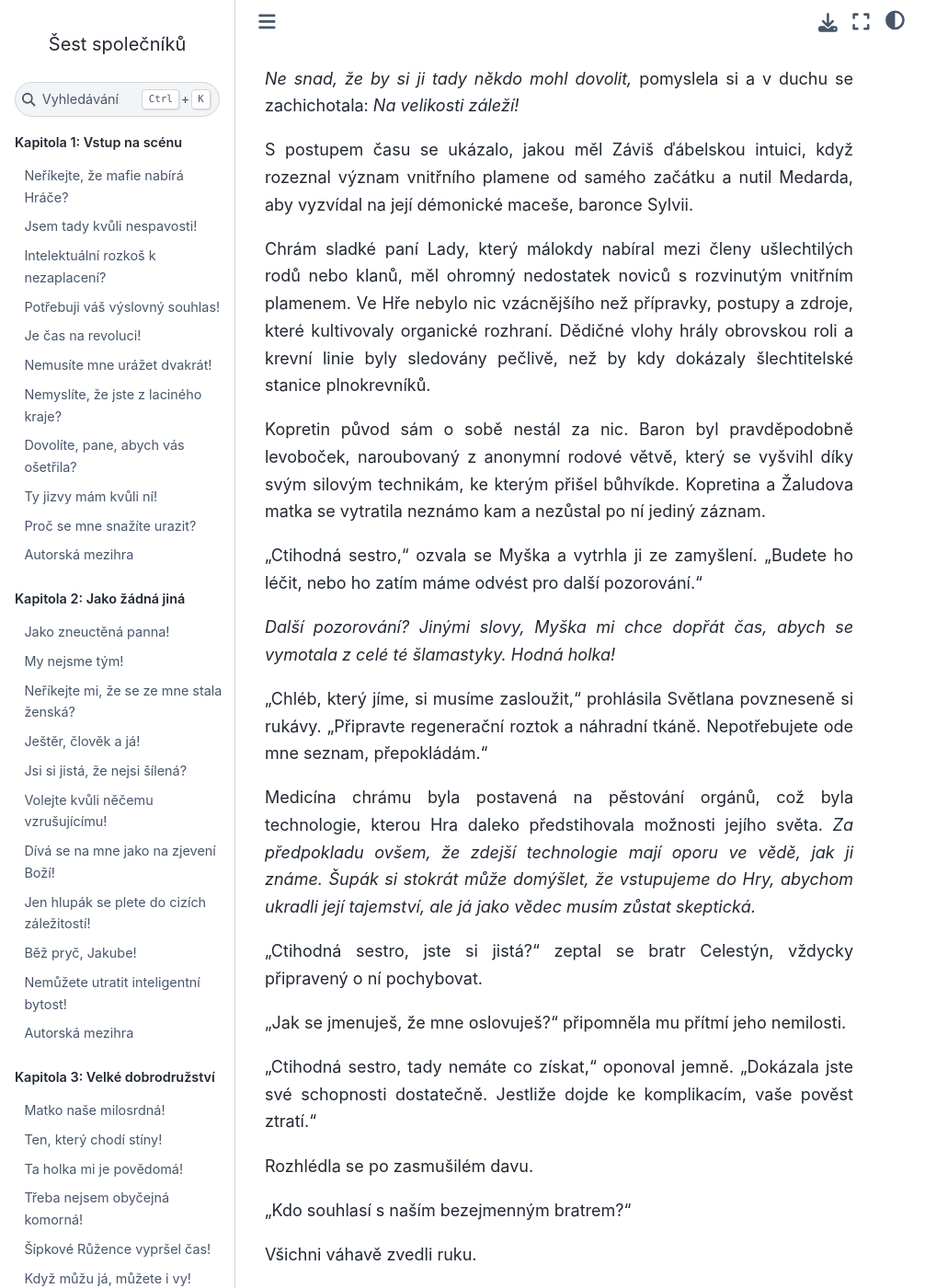
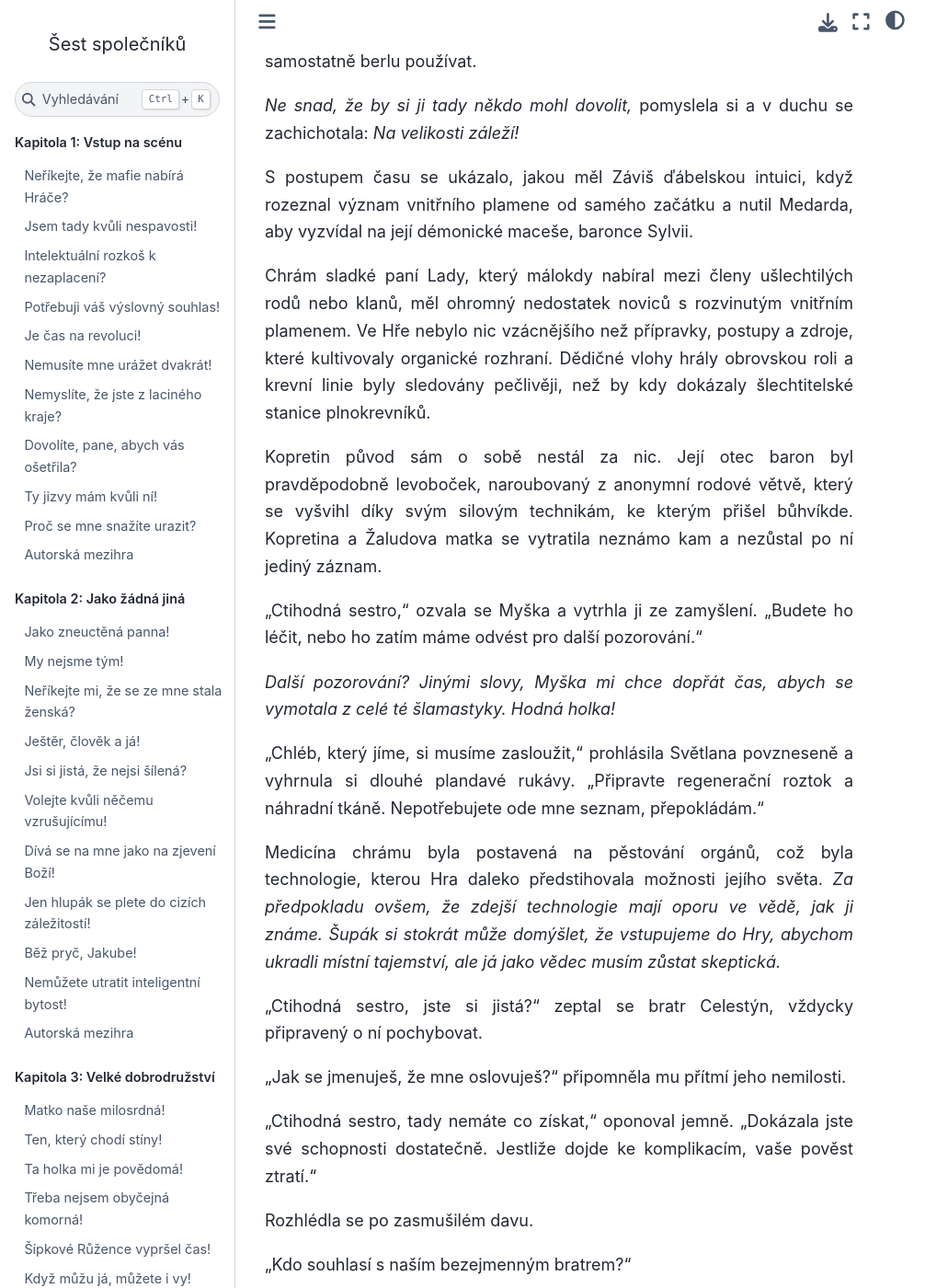
Before and after one commit to hanpari/sest-spolecniku, a Sphinx documentation site: the page built from source/sest_spolecniku/014-nove-hrozby/08.md, in a window 1280 px wide and 1400 px high, scrolled down 8877 px. Shown: the whole window at 92% size, without its empty margins (0-1031 px from the left). Built offline with Sphinx 7.4.7 and the Sphinx Book theme 1.1.4, drawn with Linux system fonts in a browser that asks for light colours; pages that are not in the unit, such as notebooks, are missing from menus; some of the changed text lies outside the part shown.

Commit message:
Update 08.md

```diff
--- a/source/sest_spolecniku/014-nove-hrozby/08.md
+++ b/source/sest_spolecniku/014-nove-hrozby/08.md
@@ -194,17 +194,17 @@ Stále měla v živé paměti, jak se svíjela výčitkami svědomí, když se p
 
 S postupem času se ukázalo, jakou měl Záviš ďábelskou intuici, když rozeznal význam vnitřního plamene od samého začátku a nutil Medarda, aby vyzvídal na její démonické maceše, baronce Sylvii.
 
-Chrám sladké paní Lady, který málokdy nabíral mezi členy ušlechtilých rodů nebo klanů, měl ohromný nedostatek noviců s rozvinutým vnitřním plamenem. Ve Hře nebylo nic vzácnějšího než přípravky, postupy a zdroje, které kultivovaly organické rozhraní. Dědičné vlohy hrály obrovskou roli a krevní linie byly sledovány pečlivě, než by kdy dokázaly šlechtitelské stanice plnokrevníků.
+Chrám sladké paní Lady, který málokdy nabíral mezi členy ušlechtilých rodů nebo klanů, měl ohromný nedostatek noviců s rozvinutým vnitřním plamenem. Ve Hře nebylo nic vzácnějšího než přípravky, postupy a zdroje, které kultivovaly organické rozhraní. Dědičné vlohy hrály obrovskou roli a krevní linie byly sledovány pečlivěji, než by kdy dokázaly šlechtitelské stanice plnokrevníků.
 
-Kopretin původ sám o sobě nestál za nic. Baron byl pravděpodobně levoboček, naroubovaný z anonymní rodové větvě, který se vyšvihl díky svým silovým technikám, ke kterým přišel bůhvíkde. Kopretina a Žaludova matka se vytratila neznámo kam a nezůstal po ní jediný záznam.
+Kopretin původ sám o sobě nestál za nic. Její otec baron byl pravděpodobně levoboček, naroubovaný z anonymní rodové větvě, který se vyšvihl díky svým silovým technikám, ke kterým přišel bůhvíkde. Kopretina a Žaludova matka se vytratila neznámo kam a nezůstal po ní jediný záznam.
 
 "Ctihodná sestro," ozvala se Myška a vytrhla ji ze zamyšlení. "Budete ho léčit, nebo ho zatím máme odvést pro další pozorování."
 
 *Další pozorování? Jinými slovy, Myška mi chce dopřát čas, abych se vymotala z celé té šlamastyky. Hodná holka!*
 
-"Chléb, který jíme, si musíme zasloužit," prohlásila Světlana povzneseně si rukávy. "Připravte regenerační roztok a náhradní tkáně. Nepotřebujete ode mne seznam, přepokládám."
+"Chléb, který jíme, si musíme zasloužit," prohlásila Světlana povzneseně a vyhrnula si dlouhé plandavé rukávy. "Připravte regenerační roztok a náhradní tkáně. Nepotřebujete ode mne seznam, přepokládám."
 
-Medicína chrámu byla postavená na pěstování orgánů, což byla technologie, kterou Hra daleko předstihovala možnosti jejího světa. *Za předpokladu ovšem, že zdejší technologie mají oporu ve vědě, jak ji známe. Šupák si stokrát může domýšlet, že vstupujeme do Hry, abychom ukradli její tajemství, ale já jako vědec musím zůstat skeptická.*
+Medicína chrámu byla postavená na pěstování orgánů, což byla technologie, kterou Hra daleko předstihovala možnosti jejího světa. *Za předpokladu ovšem, že zdejší technologie mají oporu ve vědě, jak ji známe. Šupák si stokrát může domýšlet, že vstupujeme do Hry, abychom ukradli místní tajemství, ale já jako vědec musím zůstat skeptická.*
 
 "Ctihodná sestro, jste si jistá?" zeptal se bratr Celestýn, vždycky připravený o ní pochybovat.
 
```
Also changed, not shown: other parts of source/sest_spolecniku/014-nove-hrozby/08.md (+8 -8 lines).
